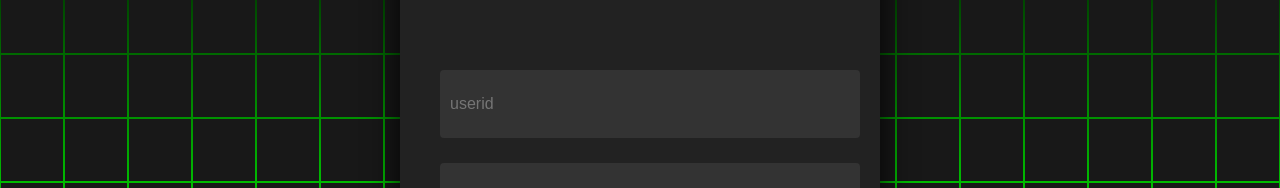
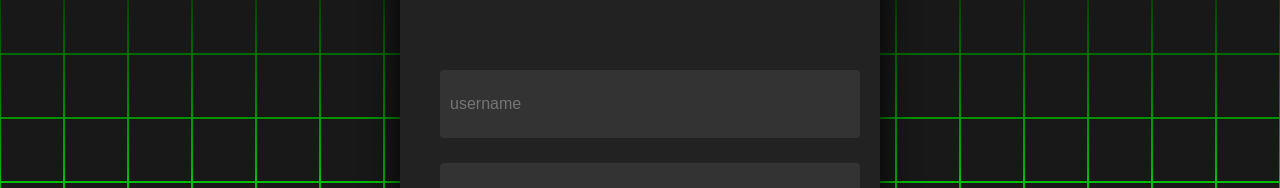
Before and after one commit to dorodango-maker/devday-ctf-samples, a React (Create React App) app in the folder client/src/: page /login in a window 1280 px wide. Shown: the part 265-453 px from the top of the page. Built offline with nearby package versions, Linux system fonts and the light colour scheme.

Commit message:
fix: ログインをユーザー名で行うよう変更

```diff
--- a/client/src/src/components/Login.tsx
+++ b/client/src/src/components/Login.tsx
@@ -5,7 +5,7 @@ import { useNavigate } from "react-router-dom";
 import styled, { keyframes } from "styled-components";
 
 type Inputs = {
-  userid: number;
+  username: string;
   password: string;
 };
 
@@ -44,10 +44,10 @@ export default function Login() {
 
   const onSubmit: SubmitHandler<Inputs> = (data) => {
     console.log(data);
-    if (data.userid === 1 && data.password === "password") {
+    if (data.username === "test" && data.password === "test") {
       navigate("/List");
     } else {
-      setErrorMsg("Incorrect userid or password.");
+      setErrorMsg("Incorrect username or password.");
     }
   };
 
@@ -64,10 +64,10 @@ export default function Login() {
               <input
                 type="text"
                 required
-                placeholder="userid"
-                {...register("userid", { required: "userid is required" })}
+                placeholder="username"
+                {...register("username", { required: "username is required" })}
               />
-              <ErrorMessage errors={errors} name="userid" as={StyledError} />
+              <ErrorMessage errors={errors} name="username" as={StyledError} />
             </InputBox>
             <InputBox>
               <input
```
